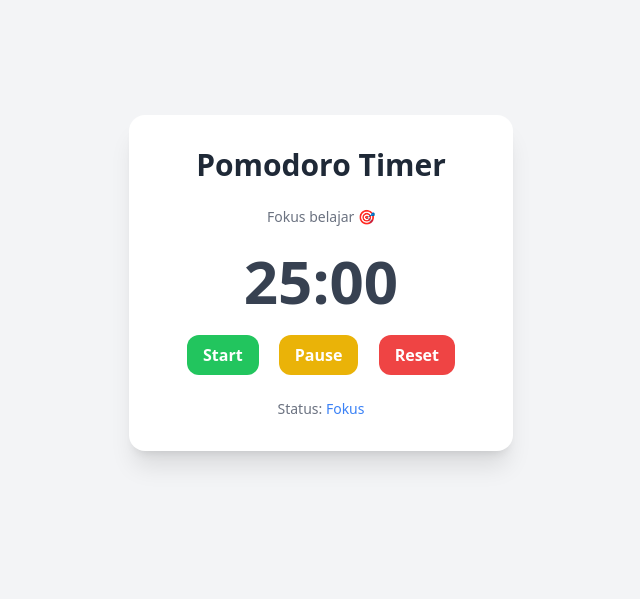
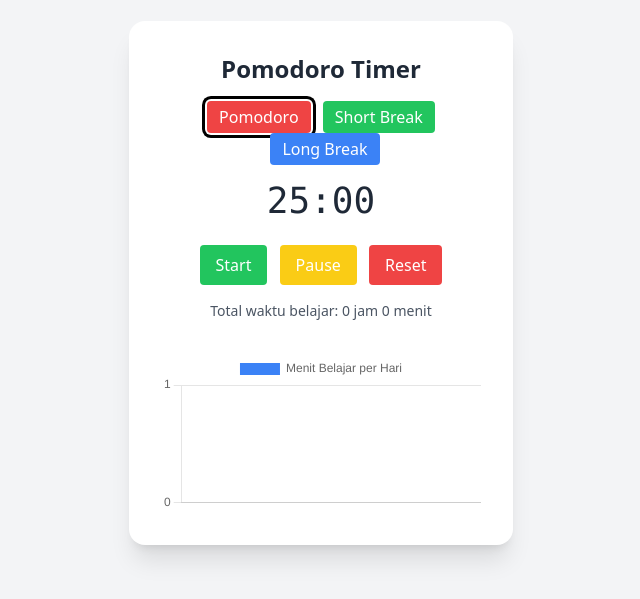
Before and after one commit to alientttt/TimerPomodoroV1, a plain HTML site: page index.html in a window 1280 px wide. Shown: the part 117-716 px from the top of the page, without its empty margins (319-959 px from the left). Drawn offline with nearby package versions, Linux system fonts and the light colour scheme.

Commit message:
maasih ad bug

```diff
--- a/index.html
+++ b/index.html
@@ -1,110 +1,210 @@
 <!DOCTYPE html>
-<html lang="id">
+<html lang="en">
 <head>
   <meta charset="UTF-8" />
   <meta name="viewport" content="width=device-width, initial-scale=1.0" />
-    <title>Pomodoro Tracker</title>
+  <title>Pomodoro Timer</title>
   <script src="https://cdn.tailwindcss.com"></script>
+  <script src="https://cdn.jsdelivr.net/npm/chart.js"></script>
+
 </head>
-  <body class="bg-gray-100 flex items-center justify-center h-screen font-sans">
-    <div
-      class="bg-white shadow-xl rounded-2xl p-8 max-w-sm w-full text-center space-y-6"
-    >
-      <h1 class="text-3xl font-bold text-gray-800">Pomodoro Timer</h1>
-      <p class="text-sm text-gray-500">Fokus belajar 🎯</p>
+<body class="bg-gray-100 text-gray-800 flex items-center justify-center min-h-screen">
+  <div id="app" class="text-center bg-white p-8 rounded-2xl shadow-xl max-w-sm w-full">
+    <h1 class="text-2xl font-bold mb-4">Pomodoro Timer</h1>
 
-      <div id="timer" class="text-6xl font-bold text-gray-700">25:00</div>
-
-      <div class="space-x-4">
-        <button
-          id="startBtn"
-          class="bg-green-500 hover:bg-green-600 text-white font-semibold py-2 px-4 rounded-xl"
-        >
-          Start
-        </button>
-        <button
-          id="pauseBtn"
-          class="bg-yellow-500 hover:bg-yellow-600 text-white font-semibold py-2 px-4 rounded-xl"
-        >
-          Pause
-        </button>
-        <button
-          id="resetBtn"
-          class="bg-red-500 hover:bg-red-600 text-white font-semibold py-2 px-4 rounded-xl"
-        >
-          Reset
-        </button>
+    <div class="space-x-2 mb-4">
+      <button data-mode="pomodoro" class="mode-btn bg-red-500 hover:bg-red-600 text-white px-3 py-1 rounded">Pomodoro</button>
+      <button data-mode="short" class="mode-btn bg-green-500 hover:bg-green-600 text-white px-3 py-1 rounded">Short Break</button>
+      <button data-mode="long" class="mode-btn bg-blue-500 hover:bg-blue-600 text-white px-3 py-1 rounded">Long Break</button>
     </div>
 
-      <p id="status" class="text-sm text-gray-500 mt-4">
-        Status: <span class="font-medium text-blue-500">Fokus</span>
-      </p>
+    <div class="text-4xl font-mono mb-6" id="timer">25:00</div>
+
+    <div class="space-x-2 mb-4">
+      <button id="start" class="bg-green-500 hover:bg-green-600 text-white px-4 py-2 rounded">Start</button>
+      <button id="pause" class="bg-yellow-400 hover:bg-yellow-500 text-white px-4 py-2 rounded">Pause</button>
+      <button id="reset" class="bg-red-500 hover:bg-red-600 text-white px-4 py-2 rounded">Reset</button>
+    </div>
+
+    <div class="mt-4 text-sm text-gray-600">
+      Total waktu belajar: <span id="total-time">0 jam 0 menit</span>
+    </div>
+
+    <div class="max-w-xl mx-auto mt-8">
+      <canvas id="studyChart"></canvas>
+    </div>
+
   </div>
 
   <script>
-      let focusTime = 25 * 60; // 25 menit
-      let breakTime = 5 * 60; // 5 menit
-      let isFocus = true;
-      let timeLeft = focusTime;
-      let timer;
-      let isRunning = false;
+    let durations = {
+      pomodoro: 25 * 60,
+      short: 5 * 60,
+      long: 15 * 60
+    };
 
-      const timerDisplay = document.getElementById("timer");
-      const statusDisplay = document
-        .getElementById("status")
-        .querySelector("span");
-      const startBtn = document.getElementById("startBtn");
-      const pauseBtn = document.getElementById("pauseBtn");
-      const resetBtn = document.getElementById("resetBtn");
+    let currentMode = 'pomodoro';
+    let duration = durations[currentMode];
+    let timer = duration;
+    let interval = null;
+    let elapsedSeconds = 0;
+
+    const display = document.getElementById("timer");
+    const totalDisplay = document.getElementById("total-time");
 
     function updateDisplay() {
-        let minutes = Math.floor(timeLeft / 60);
-        let seconds = timeLeft % 60;
-        timerDisplay.textContent = `${String(minutes).padStart(
-          2,
-          "0"
-        )}:${String(seconds).padStart(2, "0")}`;
+      const minutes = Math.floor(timer / 60).toString().padStart(2, "0");
+      const seconds = (timer % 60).toString().padStart(2, "0");
+      display.textContent = `${minutes}:${seconds}`;
     }
 
-      function toggleStatus() {
-        isFocus = !isFocus;
-        timeLeft = isFocus ? focusTime : breakTime;
-        statusDisplay.textContent = isFocus ? "Fokus" : "Istirahat";
-        statusDisplay.classList.toggle("text-blue-500", isFocus);
-        statusDisplay.classList.toggle("text-pink-500", !isFocus);
-        updateDisplay();
+    function updateTotalTimeDisplay() {
+      const total = parseInt(localStorage.getItem("totalStudySeconds") || "0");
+      const hours = Math.floor(total / 3600);
+      const minutes = Math.floor((total % 3600) / 60);
+      totalDisplay.textContent = `${hours} jam ${minutes} menit`;
     }
 
-      function startTimer() {
-        if (isRunning) return;
-        isRunning = true;
-        timer = setInterval(() => {
-          if (timeLeft > 0) {
-            timeLeft--;
+    function saveStudyTime(seconds) {
+      const current = parseInt(localStorage.getItem("totalStudySeconds") || "0");
+      const updated = current + seconds;
+      localStorage.setItem("totalStudySeconds", updated);
+      updateTotalTimeDisplay();
+    }
+
+    function addStudyTimeToStats(seconds) {
+      const today = new Date().toISOString().split("T")[0];
+      const stats = JSON.parse(localStorage.getItem("studyStats") || "{}");
+      stats[today] = (stats[today] || 0) + Math.floor(seconds / 60); // Hitung dalam menit
+      localStorage.setItem("studyStats", JSON.stringify(stats));
+    }
+
+    function switchMode(mode) {
+      clearInterval(interval);
+      interval = null;
+      currentMode = mode;
+      localStorage.setItem("lastMode", currentMode);
+      duration = durations[mode];
+      timer = duration;
+      elapsedSeconds = 0;
       updateDisplay();
+      highlightActiveMode();
+    }
+
+    function highlightActiveMode() {
+      document.querySelectorAll(".mode-btn").forEach(btn => {
+        if (btn.dataset.mode === currentMode) {
+          btn.classList.add("ring", "ring-offset-2", "ring-black");
         } else {
-            toggleStatus();
+          btn.classList.remove("ring", "ring-offset-2", "ring-black");
+        }
+      });
+    }
+
+    document.querySelectorAll(".mode-btn").forEach(btn => {
+      btn.onclick = () => {
+        const mode = btn.dataset.mode;
+        switchMode(mode);
+      };
+    });
+
+    document.getElementById("start").onclick = () => {
+      if (!interval) {
+        interval = setInterval(() => {
+          timer--;
+          elapsedSeconds++;
+          updateDisplay();
+
+          if (timer <= 0) {
+            clearInterval(interval);
+            interval = null;
+            if (currentMode === "pomodoro") {
+              saveStudyTime(duration);
+              addStudyTimeToStats(duration);
+            }
+            alert("Waktu selesai!");
+            timer = duration;
+            updateDisplay();
           }
         }, 1000);
       }
+    };
 
-      function pauseTimer() {
-        clearInterval(timer);
-        isRunning = false;
+    document.getElementById("pause").onclick = () => {
+      clearInterval(interval);
+      interval = null;
+      if (elapsedSeconds > 0) {
+        localStorage.setItem("unsavedTime", elapsedSeconds);
+      }
+    };
+
+    document.getElementById("reset").onclick = () => {
+      clearInterval(interval);
+      interval = null;
+      timer = duration;
+      elapsedSeconds = 0;
+      updateDisplay();
+    };
+
+    window.onbeforeunload = () => {
+      if (interval || elapsedSeconds > 0) {
+        localStorage.setItem("unsavedTime", elapsedSeconds);
+        return "Waktu belajar belum disimpan. Simpan sebelum keluar?";
+      }
+    };
+
+    window.onload = () => {
+      const savedMode = localStorage.getItem("lastMode");
+      if (savedMode && durations[savedMode]) {
+        switchMode(savedMode);
+      } else {
+        switchMode("pomodoro");
       }
 
-      function resetTimer() {
-        pauseTimer();
-        timeLeft = isFocus ? focusTime : breakTime;
-        updateDisplay();
+      const unsaved = parseInt(localStorage.getItem("unsavedTime") || "0");
+      if (unsaved > 0) {
+        const confirmSave = confirm("Terdapat waktu belajar yang belum disimpan. Simpan ke laporan?");
+        if (confirmSave) {
+          saveStudyTime(unsaved);
+          addStudyTimeToStats(unsaved);
+        }
+        localStorage.removeItem("unsavedTime");
       }
 
-      startBtn.addEventListener("click", startTimer);
-      pauseBtn.addEventListener("click", pauseTimer);
-      resetBtn.addEventListener("click", resetTimer);
+      updateDisplay();
+      updateTotalTimeDisplay();
+      renderChart();
+    };
 
-      // Init
-      updateDisplay();
+    function renderChart() {
+      const ctx = document.getElementById("studyChart").getContext("2d");
+      const stats = JSON.parse(localStorage.getItem("studyStats") || "{}");
+      const labels = Object.keys(stats).sort();
+      const data = labels.map(date => stats[date]);
+
+      new Chart(ctx, {
+        type: "bar",
+        data: {
+          labels,
+          datasets: [{
+            label: 'Menit Belajar per Hari',
+            data,
+            backgroundColor: '#3b82f6',
+          }]
+        },
+        options: {
+          responsive: true,
+          scales: {
+            y: {
+              beginAtZero: true,
+              ticks: {
+                stepSize: 10
+              }
+            }
+          }
+        }
+      });
+    }
   </script>
 </body>
 </html>
```
Lines whose indentation alone changed are shown as unchanged.
